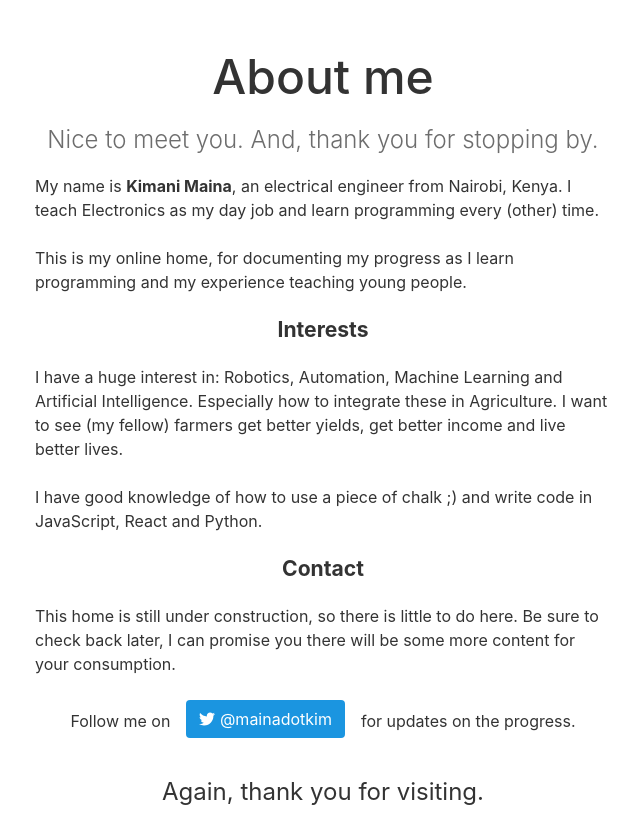
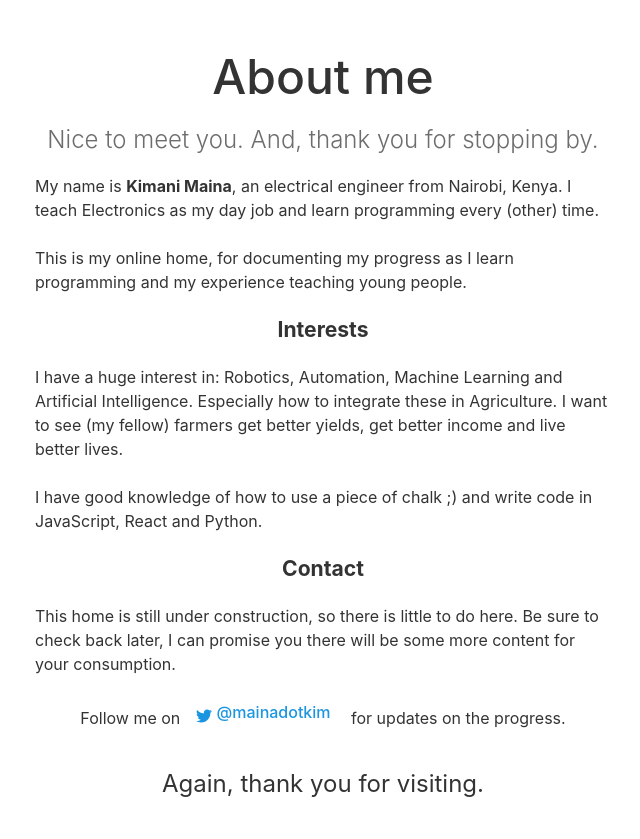
Before and after one commit to JosephMainaDev/mainadotkim-v1, a Gatsby site: page /about in a window 1280 px wide. Shown: the whole page, without its empty margins (317-957 px from the left). Built offline with nearby package versions, Linux system fonts and the light colour scheme; Gatsby itself is replaced by a stand-in of ours; some packages are replaced by stand-ins of ours.

Commit message:
Add twitter.com link

```diff
--- a/src/pages/about.js
+++ b/src/pages/about.js
@@ -31,27 +31,22 @@ const AboutLead = styled.p`
   margin-top: 0;
   margin-bottom: 1rem;
 `
-const TwitterButton = styled.a`
+
+const TwitterLink = styled.a`
   display: inline-flex;
-  align-items: center;
-  font-weight: 400;
-  line-height: 1.5;
-  color: #fff;
-  text-align: center;
+  align-items: flex-end;
+  padding: 0 1rem;
+  margin: 0 1 rem;
+  font-weight: 500;
+  line-height: inherit;
+  color: #1b95e0;
   text-decoration: none;
-  cursor: pointer;
-  -webkit-user-select: none;
-  -moz-user-select: none;
-  -ms-user-select: none;
-  user-select: none;
-  background-color: #1b95e0;
-  border: 1px solid transparent;
-  padding: 0.375rem 0.75rem;
-  margin: 0 1rem;
-  font-size: 1rem;
-  border-radius: 0.25rem;
-  transition: color 0.15s ease-in-out, background-color 0.15s ease-in-out,
-    border-color 0.15s ease-in-out, box-shadow 0.15s ease-in-out;
+  font-size: inherit;
+
+  &:hover {
+    text-decoration: underline;
+    font-weight: 500;
+  }
 `
 
 const FooterLead = styled.h3`
@@ -97,11 +92,10 @@ const AboutPage = () => (
     </p>
     <p>
       Follow me on
-      <TwitterButton href="https://twitter.com/mainadotkim">
+      <TwitterLink href="https://twitter.com/mainadotkim">
         <FaTwitter />
         &nbsp;@mainadotkim
-      </TwitterButton>
-      for updates on the progress.
+      </TwitterLink> for updates on the progress.
     </p>
     <FooterLead>Again, thank you for visiting.</FooterLead>
   </AboutContainer>
```
Also changed, not shown: src/pages/index.js (+8 -5 lines).
